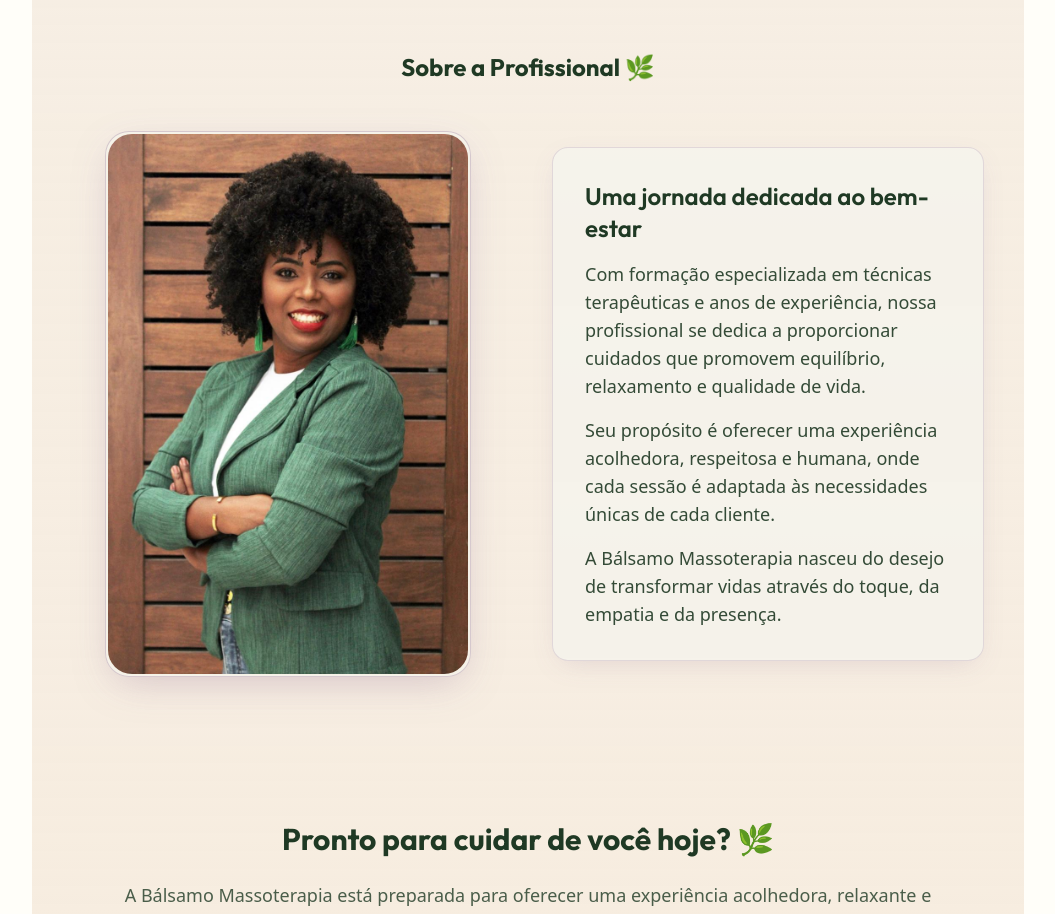
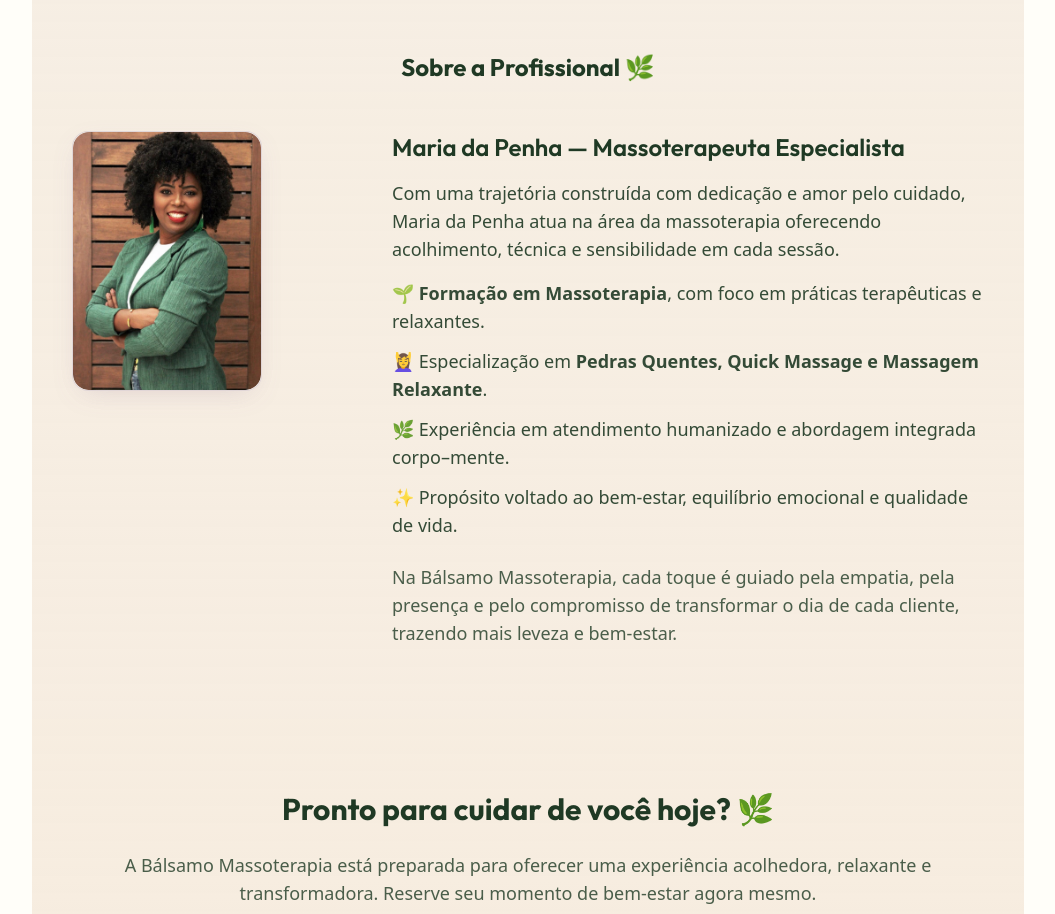
Before and after one commit to fagnersantosdev/balsamo-agenda, a Next.js app: page / in a window 1280 px wide. Shown: the part 2540-3454 px from the top of the page, without its empty margins (112-1167 px from the left). Built offline with nearby package versions, Linux system fonts and the light colour scheme; no server answers; the database is empty; a web font is replaced by a local one.

Commit message:
alterações na parte de depoimentos

```diff
--- a/app/page.tsx
+++ b/app/page.tsx
@@ -448,65 +448,56 @@
           </div>
         </section>
 
-{/* Sobre a Profissional */}
+        {/* Sobre a Profissional */}
         <section className="max-w-6xl mx-auto px-4 py-16">
           <h2 className="text-2xl font-bold text-[#1F3924] text-center mb-12">
             Sobre a Profissional 🌿
           </h2>
 
-          <div className="grid grid-cols-1 md:grid-cols-2 gap-12 items-center">
+          <div className="grid grid-cols-1 md:grid-cols-3 gap-12 items-start">
 
-            {/* Foto da profissional */}
-            <div className="flex justify-center">
-              <div className="
-                rounded-3xl overflow-hidden
-                shadow-[0_12px_40px_-10px_rgba(141,106,147,0.35)]
-                border border-[#8D6A93]/30
-                bg-[#F5F3EB]/60 p-[2px]
-              ">
+            {/* Foto menor estilo biografia */}
+            <div className="flex justify-center md:justify-start">
+              <div
+                className="
+                  rounded-2xl overflow-hidden
+                  shadow-[0_8px_28px_-10px_rgba(141,106,147,0.25)]
+                  border border-[#8D6A93]/20
+                  bg-[#F5F3EB]/70
+                  w-[190px] h-[260px]
+                "
+              >
                 <Image
                   src="/proprietaria2.jpg"
                   alt="Profissional da Bálsamo Massoterapia"
-                  width={400}
-                  height={400}
-                  className="
-                    w-full
-                    max-w-[320px]
-                    md:max-w-[360px]
-                    rounded-3xl
-                    object-cover
-                    transition-all duration-500
-                    hover:scale-[1.02]
-                  "
+                  width={190}
+                  height={260}
+                  className="w-full h-full object-cover rounded-2xl"
                 />
               </div>
             </div>
 
-            {/* Texto da profissional */}
-            <div className="
-              bg-[#F5F3EB]/90 rounded-2xl
-              p-6 md:p-8
-              shadow-[0_8px_28px_-10px_rgba(141,106,147,0.25)]
-              border border-[#8D6A93]/20
-            ">
+            {/* Texto da biografia */}
+            <div className="md:col-span-2">
               <h3 className="text-xl md:text-2xl font-semibold text-[#1F3924] mb-4">
-                Uma jornada dedicada ao bem-estar
+                Maria da Penha — Massoterapeuta Especialista
               </h3>
 
               <p className="text-[#1F3924]/90 leading-relaxed text-base md:text-lg mb-4">
-                Com formação especializada em técnicas terapêuticas e anos de experiência,
-                nossa profissional se dedica a proporcionar cuidados que promovem equilíbrio,
-                relaxamento e qualidade de vida.
+                Com uma trajetória construída com dedicação e amor pelo cuidado, Maria da Penha
+                atua na área da massoterapia oferecendo acolhimento, técnica e sensibilidade em cada sessão.
               </p>
 
-              <p className="text-[#1F3924]/90 leading-relaxed text-base md:text-lg mb-4">
-                Seu propósito é oferecer uma experiência acolhedora, respeitosa e humana,
-                onde cada sessão é adaptada às necessidades únicas de cada cliente.
-              </p>
+              <ul className="space-y-3 text-[#1F3924]/90 text-base md:text-lg mb-6">
+                <li>🌱 <strong>Formação em Massoterapia</strong>, com foco em práticas terapêuticas e relaxantes.</li>
+                <li>💆‍♀️ Especialização em <strong>Pedras Quentes, Quick Massage e Massagem Relaxante</strong>.</li>
+                <li>🌿 Experiência em atendimento humanizado e abordagem integrada corpo–mente.</li>
+                <li>✨ Propósito voltado ao bem-estar, equilíbrio emocional e qualidade de vida.</li>
+              </ul>
 
-              <p className="text-[#1F3924]/90 leading-relaxed text-base md:text-lg">
-                A Bálsamo Massoterapia nasceu do desejo de transformar vidas através do toque,
-                da empatia e da presença.
+              <p className="text-[#1F3924]/80 leading-relaxed text-base md:text-lg">
+                Na Bálsamo Massoterapia, cada toque é guiado pela empatia, pela presença e pelo compromisso
+                de transformar o dia de cada cliente, trazendo mais leveza e bem-estar.
               </p>
             </div>
 
```
Also changed, not shown: 1 other file (tests, documents, lock files or other folders).
